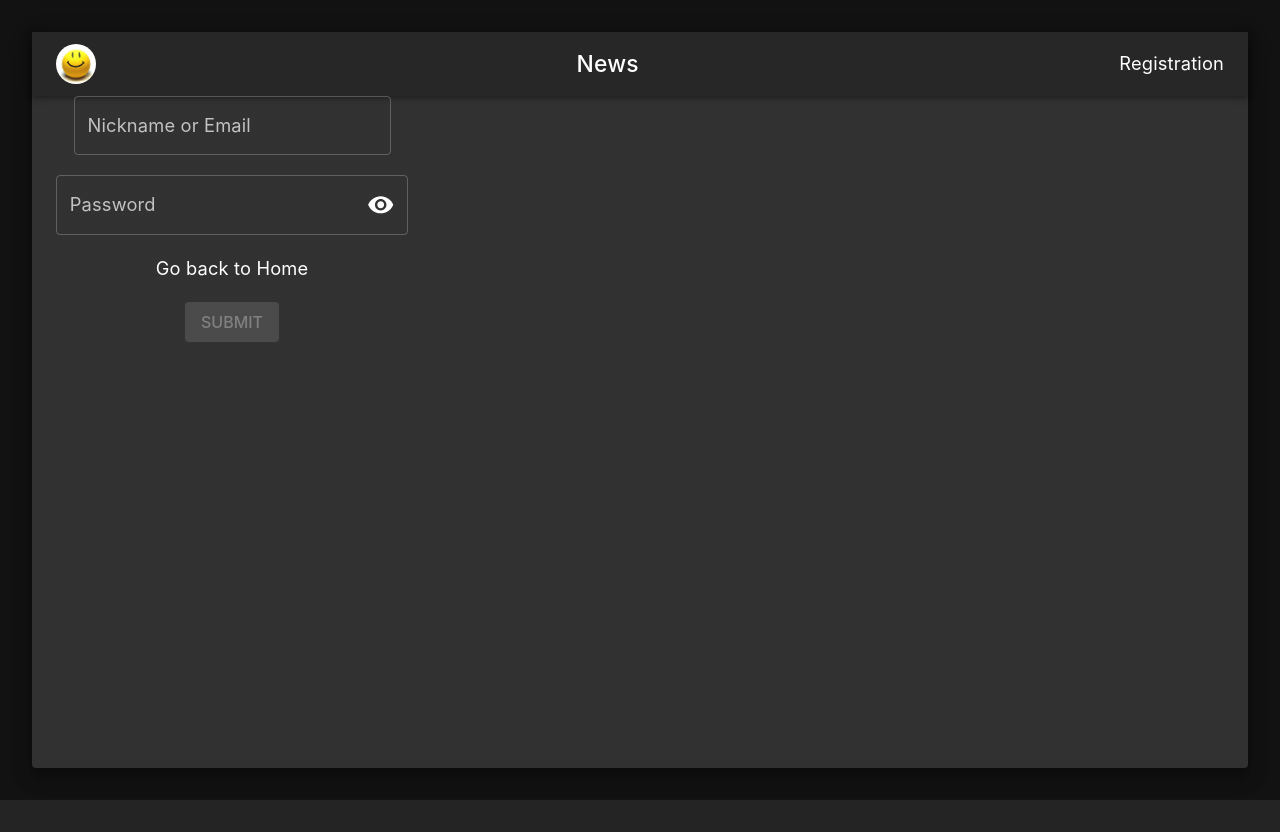
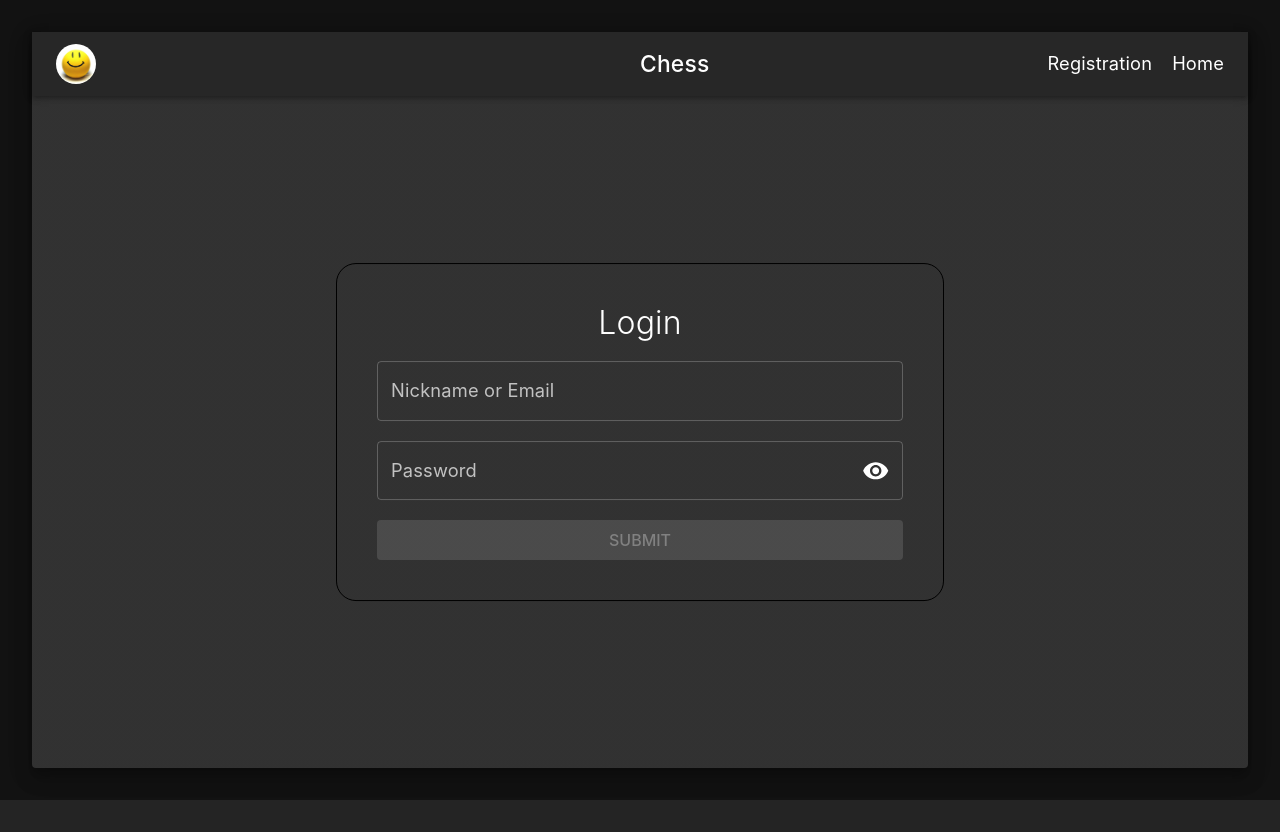
Before and after one commit to Nesmeian/react-chess, a React (Vite) app in the folder react-chess/: page /react-chess/login in a window 1280 px wide. Before the commit the page ends 800 px from the top, so only its background shows below. Built offline with nearby package versions, Linux system fonts and the light colour scheme.

Commit message:
grop links in header

```diff
--- a/react-chess/src/components/loyalt/header/index.tsx
+++ b/react-chess/src/components/loyalt/header/index.tsx
@@ -12,30 +12,42 @@ export default function Header() {
     return (
         <Box sx={{ flexGrow: 1 }}>
             <AppBar position="static">
-                <Toolbar>
+                <Toolbar className={styles.header__wrapper}>
                     <img
                         src={logo}
                         alt="Logo"
                         width={40}
-                        style={{ borderRadius: '50%' }}
+                        style={{
+                            borderRadius: '50%',
+                        }}
                     ></img>
                     <Typography
                         variant="h6"
                         component="div"
-                        sx={{ flexGrow: 1 }}
+                        className={styles.title}
                     >
-                        News
+                        Chess
                     </Typography>
                     {location.pathname === `${myAppLink}/login` && (
+                        <Box className={styles.links__container}>
                             <Link
-                            color="inherit"
                                 component={LinkRouter}
                                 to={`${myAppLink}/registration`}
+                                color="inherit"
                             >
                                 Registration
                             </Link>
+                            <Link
+                                component={LinkRouter}
+                                to={`${myAppLink}/`}
+                                color="inherit"
+                            >
+                                Home
+                            </Link>
+                        </Box>
                     )}
                     {location.pathname === `${myAppLink}/registration` && (
+                        <Box className={styles.links__container}>
                             <Link
                                 component={LinkRouter}
                                 to={`${myAppLink}/login`}
@@ -43,6 +55,14 @@ export default function Header() {
                             >
                                 Login
                             </Link>
+                            <Link
+                                component={LinkRouter}
+                                to={`${myAppLink}/`}
+                                color="inherit"
+                            >
+                                Home
+                            </Link>
+                        </Box>
                     )}
                     {!(
                         location.pathname === `${myAppLink}/registration` ||
--- a/react-chess/src/components/loyalt/header/styles.module.scss
+++ b/react-chess/src/components/loyalt/header/styles.module.scss
@@ -1,4 +1,14 @@
+.header__wrapper {
+    display: flex;
+    justify-content: space-between;
+}
+
 .links__container {
     display: flex;
     gap: 20px;
+    position: relative;
 }
+.title {
+    position: absolute;
+    left: 50%;
+}
--- a/react-chess/src/components/pages/login/index.tsx
+++ b/react-chess/src/components/pages/login/index.tsx
@@ -1,6 +1,5 @@
-import { Link as LinkRouter, useNavigate } from 'react-router-dom'
-import { myAppLink } from '../../Constants'
-import { Box, Button, Link } from '@mui/material'
+import { useNavigate } from 'react-router-dom'
+import { Box, Button, Typography } from '@mui/material'
 import Header from '../../loyalt/header'
 import { FormProvider, SubmitHandler, useForm } from 'react-hook-form'
 import CustomTextField from '../../utils/customTextField'
@@ -31,6 +30,7 @@ export default function Login() {
         const fieldName = field.name as keyof LoginFormInputs // Приведение типа
         return fields[fieldName]
     })
+
     const onSubmit: SubmitHandler<LoginFormInputs> = useCallback(
         async (data) => {
             const storageData: AuthUser[] = JSON.parse(
@@ -62,10 +62,11 @@ export default function Login() {
     )
 
     return (
-        <Box>
+        <Box className={styles.login__wrpapper}>
             <Header />
             <FormProvider {...methods}>
-                <form onSubmit={handleSubmit(onSubmit)} className={styles.jack}>
+                <form onSubmit={handleSubmit(onSubmit)} className={styles.form}>
+                    <Typography variant="h1"> Login</Typography>
                     {inputFields.map((el, index) => (
                         <CustomTextField
                             key={el.name}
@@ -76,13 +77,6 @@ export default function Login() {
                             onKeyDown={(e) => handleKeyDown(e, index)}
                         />
                     ))}
-                    <Link
-                        component={LinkRouter}
-                        to={`${myAppLink}/`}
-                        color="inherit"
-                    >
-                        Go back to Home
-                    </Link>
                     <Button
                         variant="contained"
                         type="submit"
--- a/react-chess/src/components/pages/login/style.module.scss
+++ b/react-chess/src/components/pages/login/style.module.scss
@@ -1,8 +1,22 @@
-.jack {
+.form {
     width: 400px;
     display: flex;
     flex-direction: column;
     justify-content: space-between;
-    align-items: center;
+    position: absolute;
+    border: 1px solid black;
+    padding: 40px;
+    width: 50%;
+    border-radius: 20px;
+    top: 50%;
+    left: 50%;
+    transform: translate(-50%, -50%);
+    align-self: center;
     gap: 20px;
 }
+.login__wrpapper {
+    min-height: 100vh;
+    position: relative;
+    display: flex;
+    flex-direction: column;
+}
```
Lines whose indentation alone changed are shown as unchanged.
